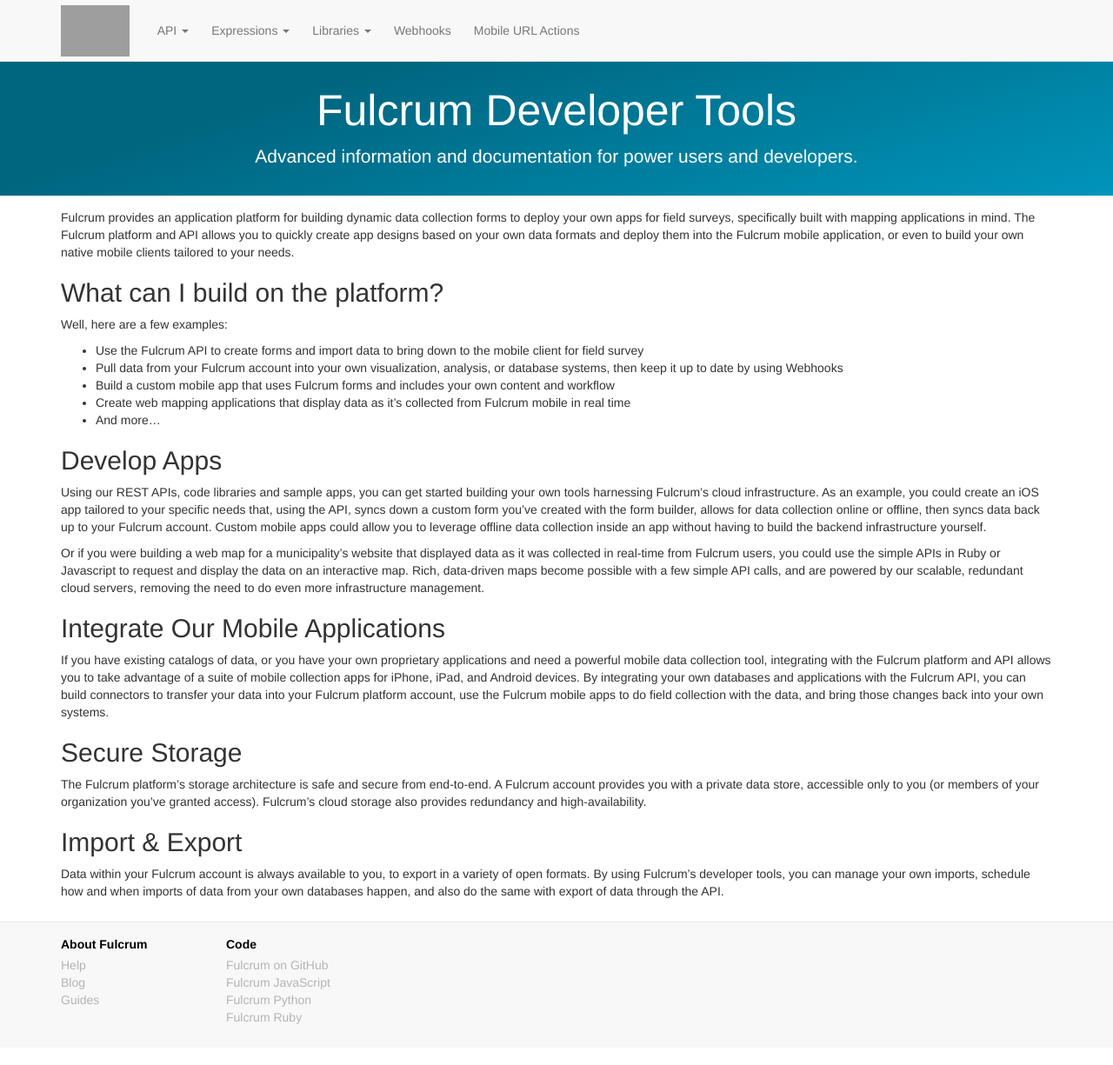
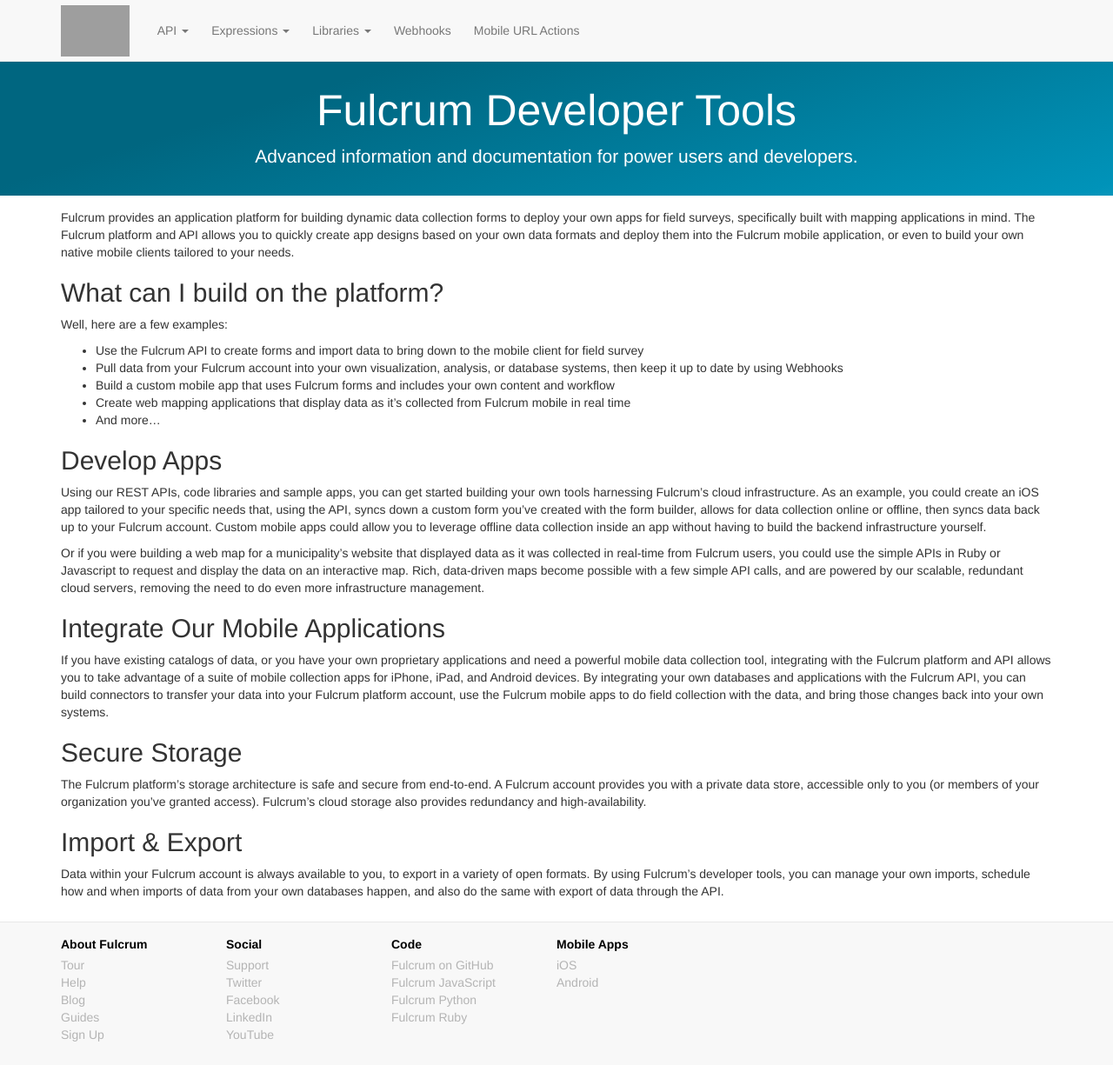
Before and after one commit to rylincoln/developer.fulcrumapp.com, a Jekyll site: the page built from index.md, in a window 1280 px wide and 1225 px high. Shown: the whole window at 87% size. Built offline with Jekyll 4.4.1, drawn with Linux system fonts in a browser that asks for light colours; nearby versions of some CDN libraries; grey boxes are pictures that could not be loaded.

Commit message:
Revert "Remove footer content"
This reverts commit f1ddc5cb7706364b25de8cd3e2f3201602014a9c.

```diff
--- a/_includes/footer.html
+++ b/_includes/footer.html
@@ -7,6 +7,9 @@
       <ul class="col-md-2 col-xs-6 footer-column">
         <li class="title">About Fulcrum</li>
         <li>
+          <a href="http://www.fulcrumapp.com/tour/">Tour</a>
+        </li>
+        <li>
           <a href="http://www.fulcrumapp.com/help/">Help</a>
         </li>
         <li>
@@ -14,6 +17,28 @@
         </li>
         <li>
           <a href="http://www.fulcrumapp.com/guides/">Guides</a>
+        </li>
+        <li>
+          <a href="https://web.fulcrumapp.com/users/sign_up/">Sign Up</a>
+        </li>
+      </ul>
+
+      <ul class="col-md-2 col-xs-6 footer-column">
+        <li class="title">Social</li>
+        <li>
+          <a href="mailto:support@fulcrumapp.com">Support</a>
+        </li>
+        <li>
+          <a href="https://twitter.com/fulcrumapp">Twitter</a>
+        </li>
+        <li>
+          <a href="https://www.facebook.com/fulcrumapp/">Facebook</a>
+        </li>
+        <li>
+          <a href="https://www.linkedin.com/company/4788451">LinkedIn</a>
+        </li>
+        <li>
+          <a href="https://www.youtube.com/channel/UCp9XRb4VJpWTtFhPsyN5rWg">YouTube</a>
         </li>
       </ul>
 
@@ -33,6 +58,15 @@
         </li>
       </ul>
 
+      <ul class="col-md-2 col-xs-6 footer-column">
+        <li class="title">Mobile Apps</li>
+        <li>
+          <a href="https://itunes.apple.com/us/app/fulcrum/id467758260?mt=8">iOS</a>
+        </li>
+        <li>
+          <a href="https://play.google.com/store/apps/details?id=com.spatialnetworks.fulcrum">Android</a>
+        </li>
+      </ul>
     </div>
 
   </div>
```
